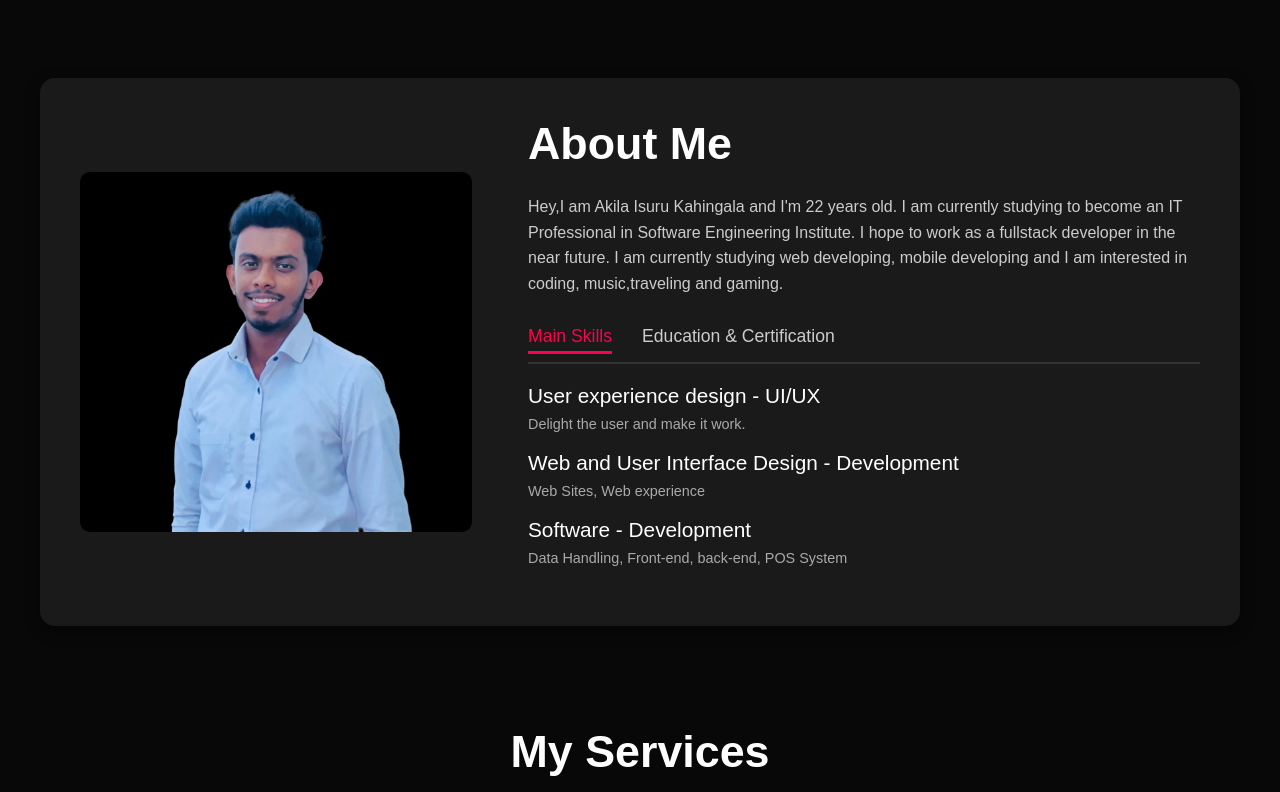
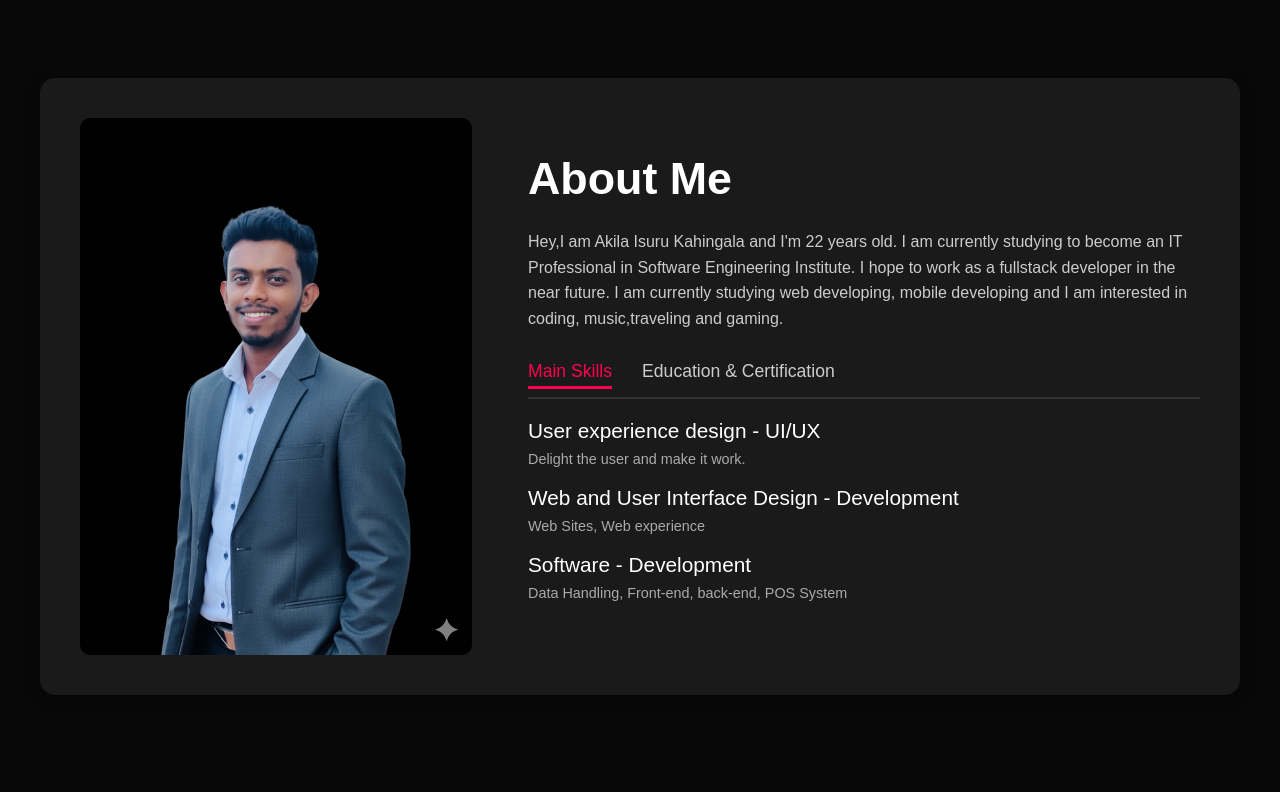
Before and after one commit to Akila-Isuru/Portfolio, a plain HTML site: page index.html in a window 1280 px wide. Shown: the part 802-1594 px from the top of the page. Drawn offline with nearby package versions, Linux system fonts and the light colour scheme; a small style sheet from the web is missing.

Commit message:
did some changes of pro pic

```diff
--- a/index.html
+++ b/index.html
@@ -44,10 +44,7 @@
     <div id="about">
       <div class="about-me-container">
         <div class="image-container" data-aos="fade-right">
-          <img
-            src="/CSS/assets/Screenshot 2025-08-29 at 00.03.01.png"
-            alt="About image"
-          />
+          <img src="/CSS/assets/pro2 pic.png" alt="About image" />
         </div>
         <div class="content-container" data-aos="fade-left">
           <h2>About Me</h2>
```
Also changed, not shown: CSS/assets/pro2 pic.png (added).
